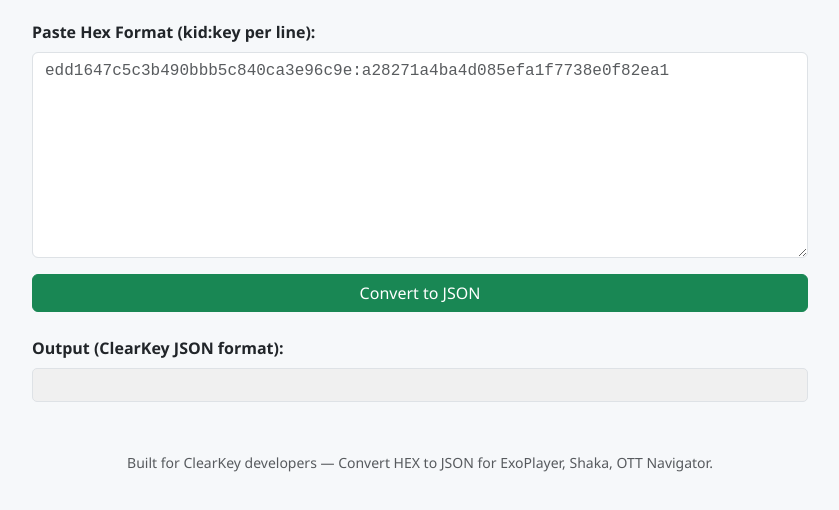
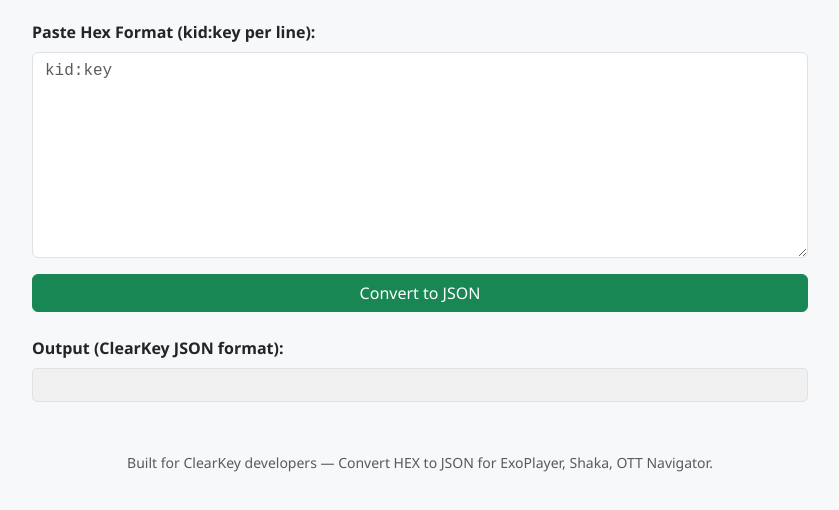
Before and after one commit to keepinthink/Clearkey-DRM-Tools, a plain HTML site: page convert/hex-to-json.html in a window 1280 px wide. Shown: the part 90-600 px from the top of the page, without its empty margins (220-1059 px from the left). Drawn offline with nearby package versions, Linux system fonts and the light colour scheme.

Commit message:
Update hex-to-json.html

```diff
--- a/convert/hex-to-json.html
+++ b/convert/hex-to-json.html
@@ -31,7 +31,7 @@
 
     <div class="mb-3">
       <label for="hexInput" class="form-label"><strong>Paste Hex Format (kid:key per line):</strong></label>
-      <textarea id="hexInput" class="form-control" rows="8" placeholder="edd1647c5c3b490bbb5c840ca3e96c9e:a28271a4ba4d085efa1f7738e0f82ea1"></textarea>
+      <textarea id="hexInput" class="form-control" rows="8" placeholder="kid:key"></textarea>
     </div>
 
     <div class="d-grid gap-2">
```
